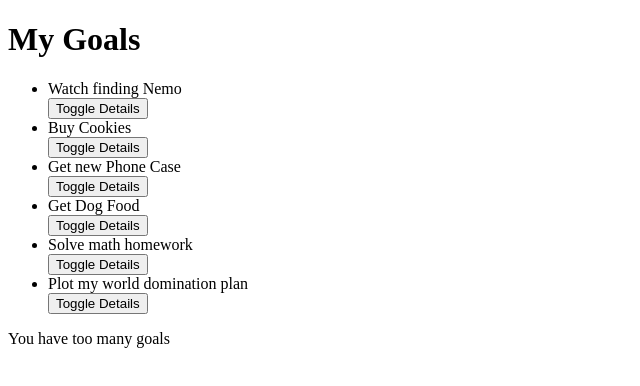
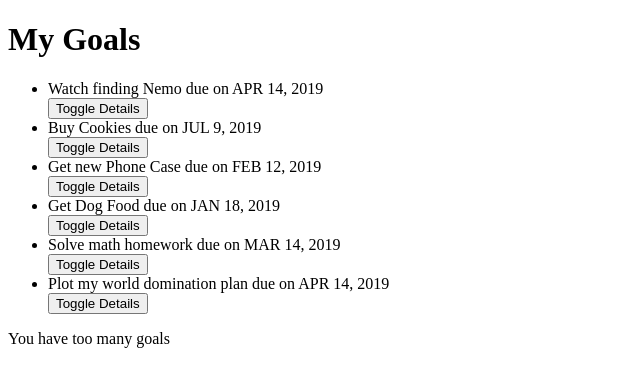
Before and after one commit to Janice-M/goals, an Angular app: page / in a window 1280 px wide. Shown: the top 386 px of the page, without its empty margins (0-640 px from the left). Built offline with nearby package versions, Linux system fonts and the light colour scheme.

Commit message:
uppercase

```diff
--- a/src/app/goal.ts
+++ b/src/app/goal.ts
@@ -1,6 +1,6 @@
 export class Goal {
-  showDescription: boolean;
-  constructor(public id: number,public name: string,public description: string){
+  public showDescription: boolean;
+  constructor(public id: number,public name: string,public description: string, public completeDate: Date){
     this.showDescription=false;
   }
 }
--- a/src/app/goal/goal.component.html
+++ b/src/app/goal/goal.component.html
@@ -1,7 +1,7 @@
 <h1>My Goals</h1>
 <ul>
-    <div *ngFor='let goal of goals;let i = index'>
-        <li appStrikethrough>{{goal.name}}</li>
+  <div *ngFor='let goal of goals;let i = index'>
+     <li appStrikethrough>{{goal.name}} due on {{goal.completeDate|date|uppercase}}</li>
         <button  (click)='toggleDetails(i)'>Toggle Details</button>
 
     <app-goal-detail *ngIf="goal.showDescription" [goal]='goal' (isComplete)= 'completeGoal($event,i)'></app-goal-detail>
--- a/src/app/goal/goal.component.ts
+++ b/src/app/goal/goal.component.ts
@@ -9,12 +9,12 @@ import { Goal } from '../goal';
 export class GoalComponent implements OnInit {
 
   goals: Goal[] = [
-    new Goal(1, 'Watch finding Nemo', 'Find an online version and watch merlin find his son'),
-    new Goal(2,'Buy Cookies','I have to buy cookies for the parrot'),
-    new Goal(3,'Get new Phone Case','Diana has her birthday coming up soon'),
-    new Goal(4,'Get Dog Food','Pupper likes expensive snacks'),
-    new Goal(5,'Solve math homework','Damn Math'),
-    new Goal(6,'Plot my world domination plan','Cause I am an evil overlord'),
+    new Goal(1, 'Watch finding Nemo', 'Find an online version and watch merlin find his son',new Date(2019,3,14)),
+    new Goal(2,'Buy Cookies','I have to buy cookies for the parrot',new Date(2019,6,9)),
+    new Goal(3,'Get new Phone Case','Diana has her birthday coming up soon',new Date(2019,1,12)),
+    new Goal(4,'Get Dog Food','Pupper likes expensive snacks',new Date(2019,0,18)),
+    new Goal(5,'Solve math homework','Damn Math',new Date(2019,2,14)),
+    new Goal(6,'Plot my world domination plan','Cause I am an evil overlord',new Date(2019,3,14)),
   ];
   toggleDetails(index){
      this.goals[index].showDescription = !this.goals[index].showDescription;
```
